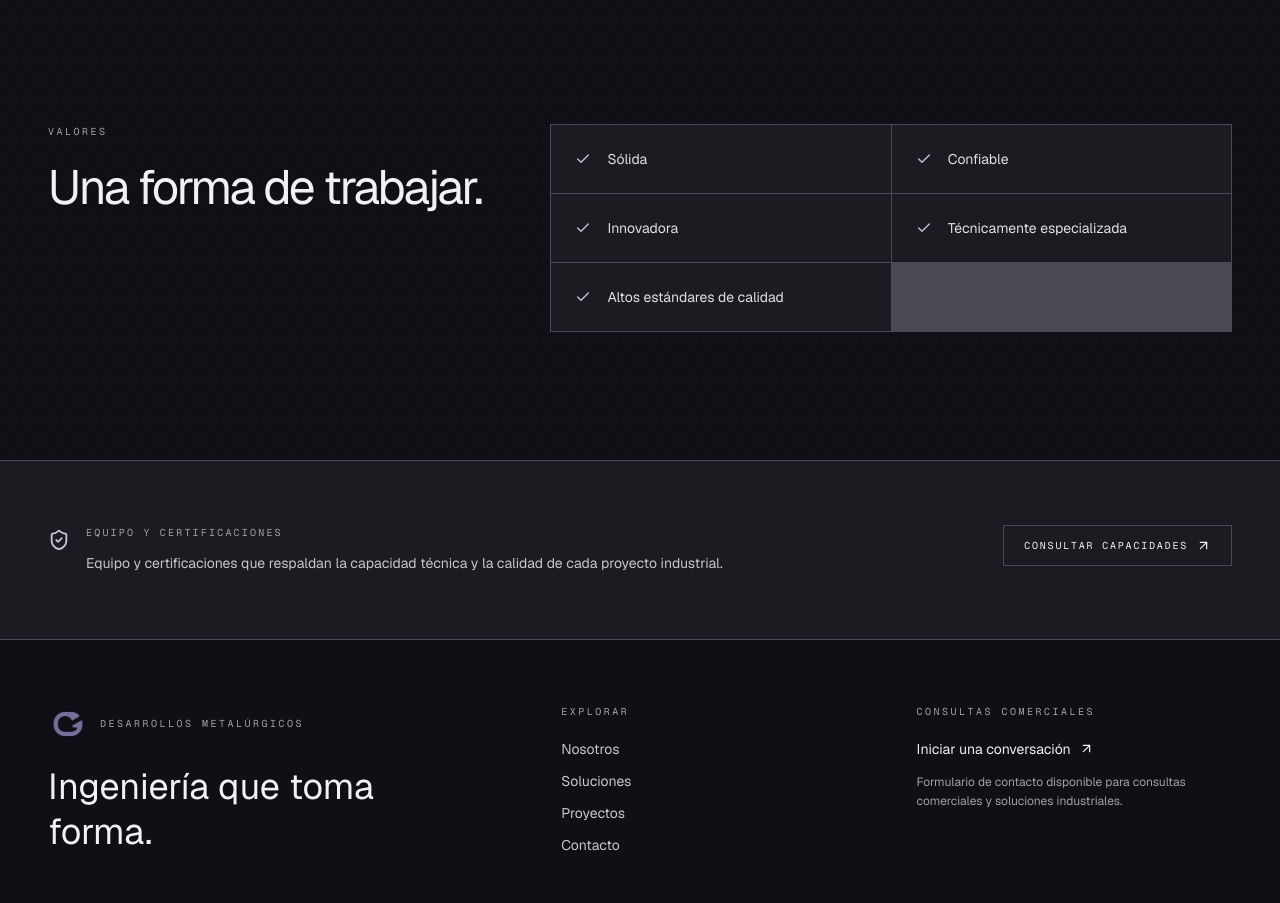
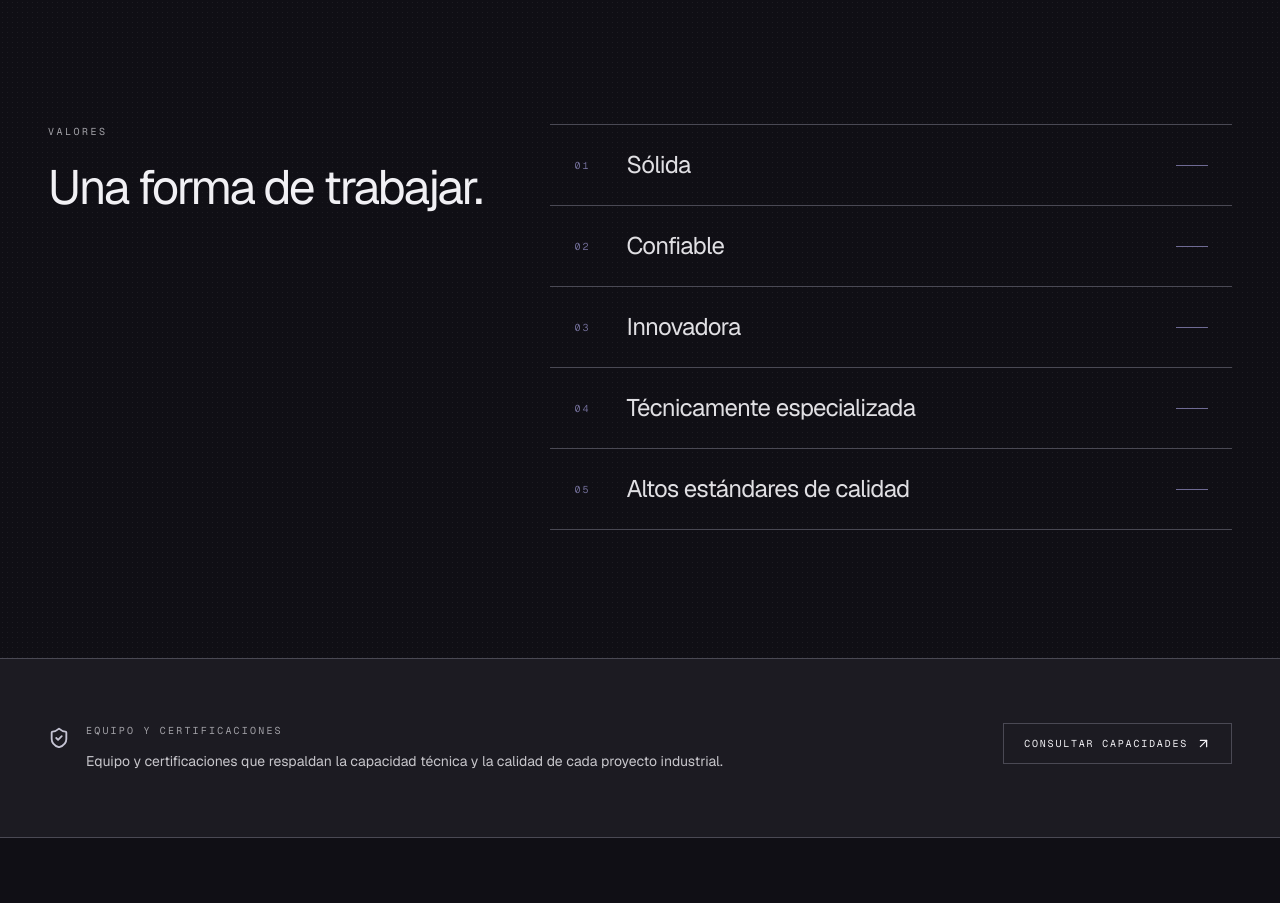
Before and after one commit to fg-francogaleano/desarrollos-metalurgicos-gr, a Next.js app: page /nosotros in a window 1280 px wide. Shown: the part 1870-2773 px from the top of the page. Built offline with nearby package versions, Linux system fonts and the light colour scheme.

Commit message:
cambio estilizacion seccion nosotros

```diff
--- a/app/nosotros/page.tsx
+++ b/app/nosotros/page.tsx
@@ -2,7 +2,7 @@
 
 import Link from "next/link";
 import { motion } from "motion/react";
-import { ArrowUpRight, Check, ShieldCheck } from "lucide-react";
+import { ArrowUpRight, ShieldCheck } from "lucide-react";
 import { media } from "@/lib/content";
 
 const values = [
@@ -142,16 +142,25 @@ export default function Nosotros() {
             Una forma de trabajar.
           </h2>
         </div>
-        <div className="grid gap-px border border-[#4a4954] bg-[#4a4954] sm:grid-cols-2">
+        <div className="border-y border-[#4a4954]">
           {values.map((value, index) => (
-            <div
+            <motion.div
               key={value}
-              className="flex items-center gap-4 bg-[#1c1b22] p-6"
+              initial={{ opacity: 0, x: 12 }}
+              whileInView={{ opacity: 1, x: 0 }}
+              viewport={{ once: true }}
+              transition={{ duration: 0.45, delay: index * 0.07 }}
+              className="group flex items-center gap-5 border-b border-[#4a4954] px-4 py-5 transition-colors duration-300 last:border-b-0 hover:bg-[#1c1b22] sm:px-6 sm:py-6"
               data-testid={`nosotros-value-${index + 1}`}
             >
-              <Check size={16} className="text-[#c5c4d4]" aria-hidden="true" />
-              <span className="text-sm text-[#e0dfe3]">{value}</span>
-            </div>
+              <span className="w-8 font-mono text-[10px] tracking-[0.2em] text-[#6f6b94] transition-colors duration-300 group-hover:text-[#c5c4d4]">
+                0{index + 1}
+              </span>
+              <span className="font-heading text-xl tracking-[-0.03em] text-[#e0dfe3] transition-transform duration-300 group-hover:translate-x-1 sm:text-2xl">
+                {value}
+              </span>
+              <span className="ml-auto h-px w-8 bg-[#6f6b94] transition-[width,background-color] duration-300 group-hover:w-14 group-hover:bg-[#c5c4d4]" />
+            </motion.div>
           ))}
         </div>
       </section>
```
